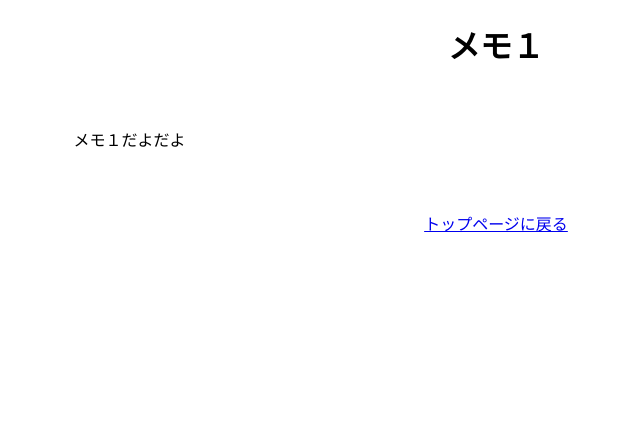
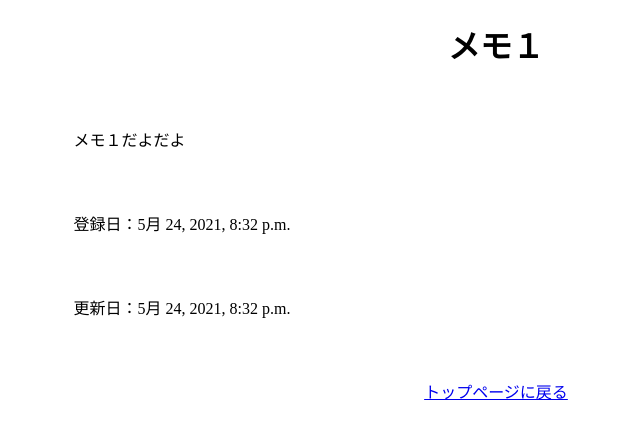
Before and after one commit to yuto90/memo, a Django app: page /detail/1/ in a window 1280 px wide. Shown: the top 439 px of the page, without its empty margins (144-784 px from the left). Run offline with Django 3.2, Linux system fonts and the light colour scheme; data comes from the database, SQL or seed files in the repository.

Commit message:
メモ詳細画面に登録日と更新日を表示

```diff
--- a/config/memos/templates/memos/detail.html
+++ b/config/memos/templates/memos/detail.html
@@ -13,7 +13,14 @@
     <div style="width: 70%;margin: 0px auto;">
         <div>
             <div style="margin: 60px 20px;">
-                {{ memo.text }} </div>
+                {{ memo.text }}
+            </div>
+            <div style="margin: 60px 20px;">
+                登録日：{{ memo.created_datetime }}
+            </div>
+            <div style="margin: 60px 20px;">
+                更新日：{{ memo.updated_datetime }}
+            </div>
             <div style="text-align: center; margin-top: 50px">
                 <a href="{% url 'memos:index' %}">トップページに戻る</a>
             </div>
```
